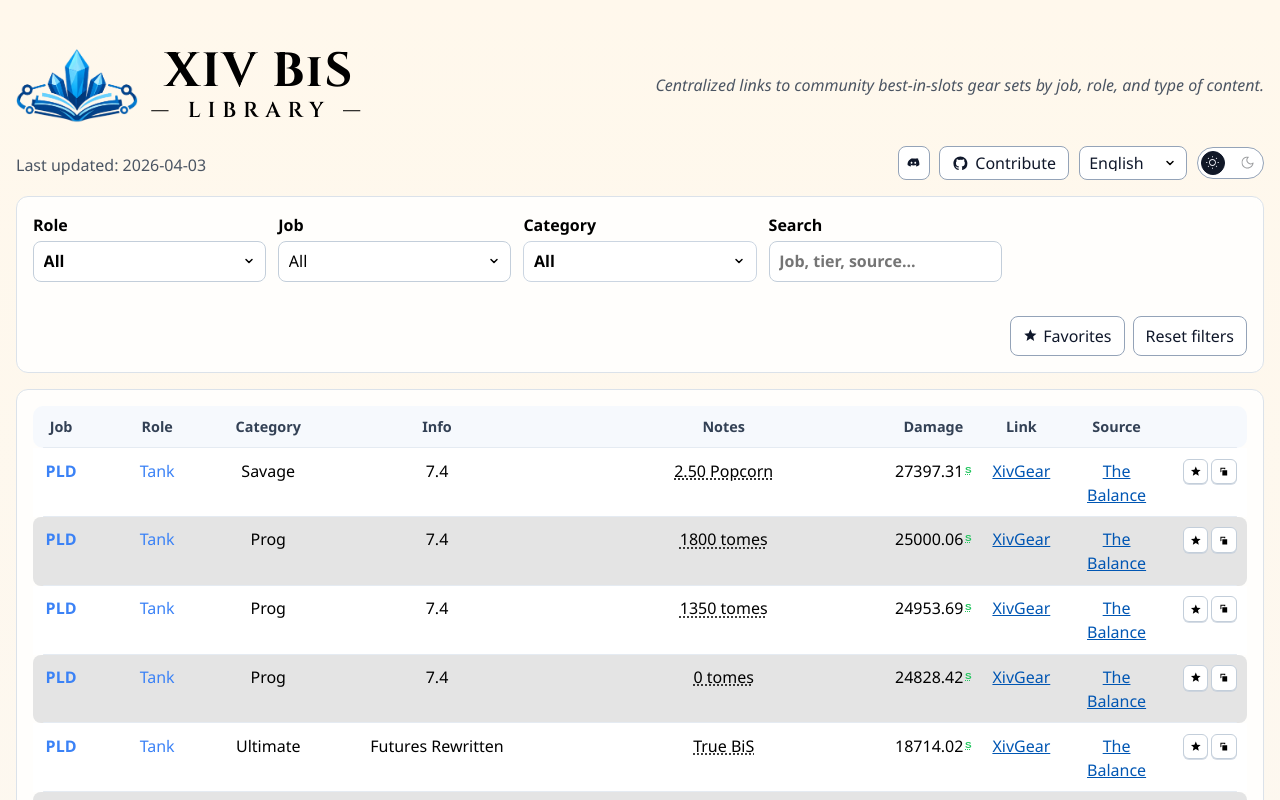
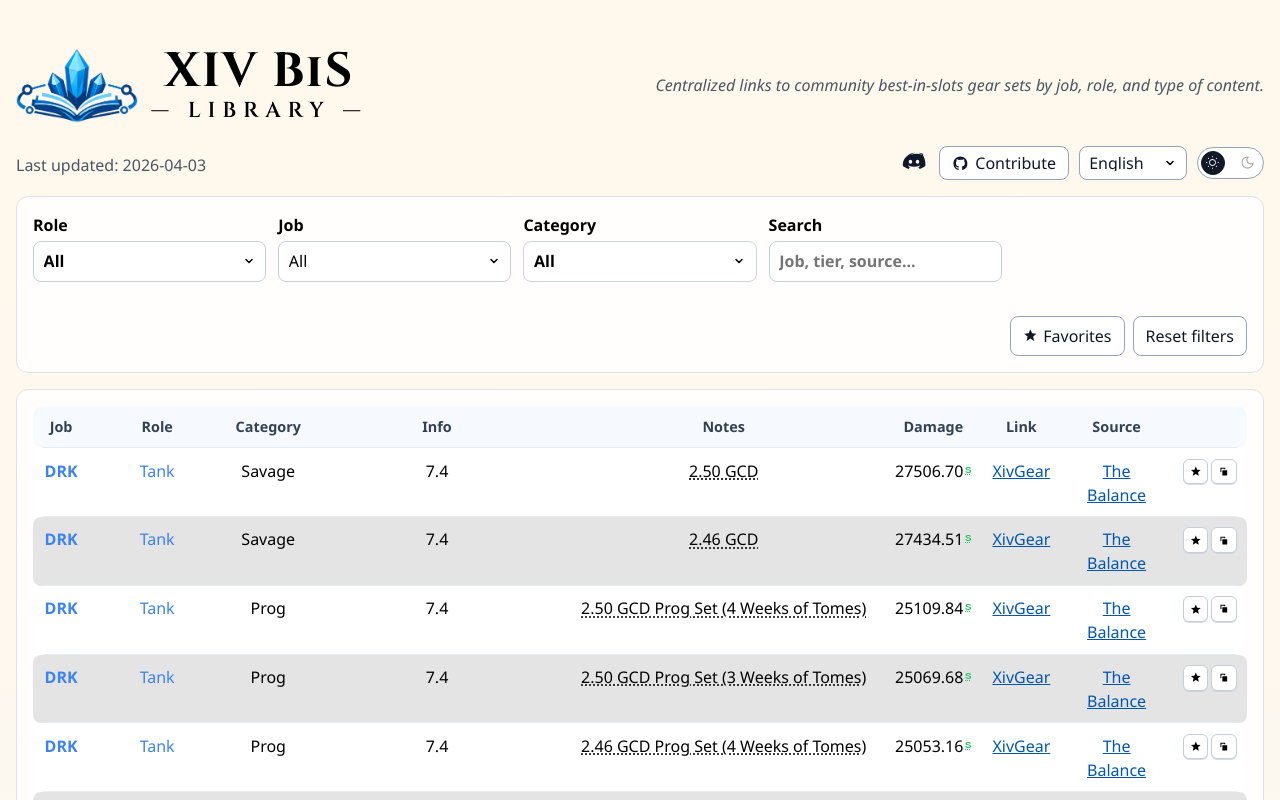
Before and after one commit to MelkyWay/xiv-bis-library, a Vue app: page / in a window 1280 px wide. Shown: the top 800 px of the page. Built offline with nearby package versions, Linux system fonts and the light colour scheme.

Commit message:
chore: reorder jobs config

```diff
--- a/src/App.vue
+++ b/src/App.vue
@@ -527,7 +527,7 @@
         <p class="meta">{{ t("app.lastUpdated", { date: headerUpdatedValue }) }}</p>
         <div class="header-controls">
           <a
-            class="social-link discord-link"
+            class="discord-link"
             :href="COMMUNITY_LINKS.discordInviteUrl"
             target="_blank"
             rel="noreferrer"
--- a/src/config/jobs.generated.ts
+++ b/src/config/jobs.generated.ts
@@ -2,16 +2,16 @@
 // Source: src/config/jobs.json
 
 export const JOBS = [
-  {
-    "code": "PLD",
-    "role": "Tank"
-  },
   {
     "code": "DRK",
     "role": "Tank"
   },
   {
     "code": "GNB",
+    "role": "Tank"
+  },
+  {
+    "code": "PLD",
     "role": "Tank"
   },
   {
--- a/src/config/jobs.json
+++ b/src/config/jobs.json
@@ -1,8 +1,8 @@
 {
   "jobs": [
-    { "code": "PLD", "role": "Tank" },
     { "code": "DRK", "role": "Tank" },
     { "code": "GNB", "role": "Tank" },
+    { "code": "PLD", "role": "Tank" },
     { "code": "WAR", "role": "Tank" },
     { "code": "AST", "role": "Healer" },
     { "code": "SCH", "role": "Healer" },
```
